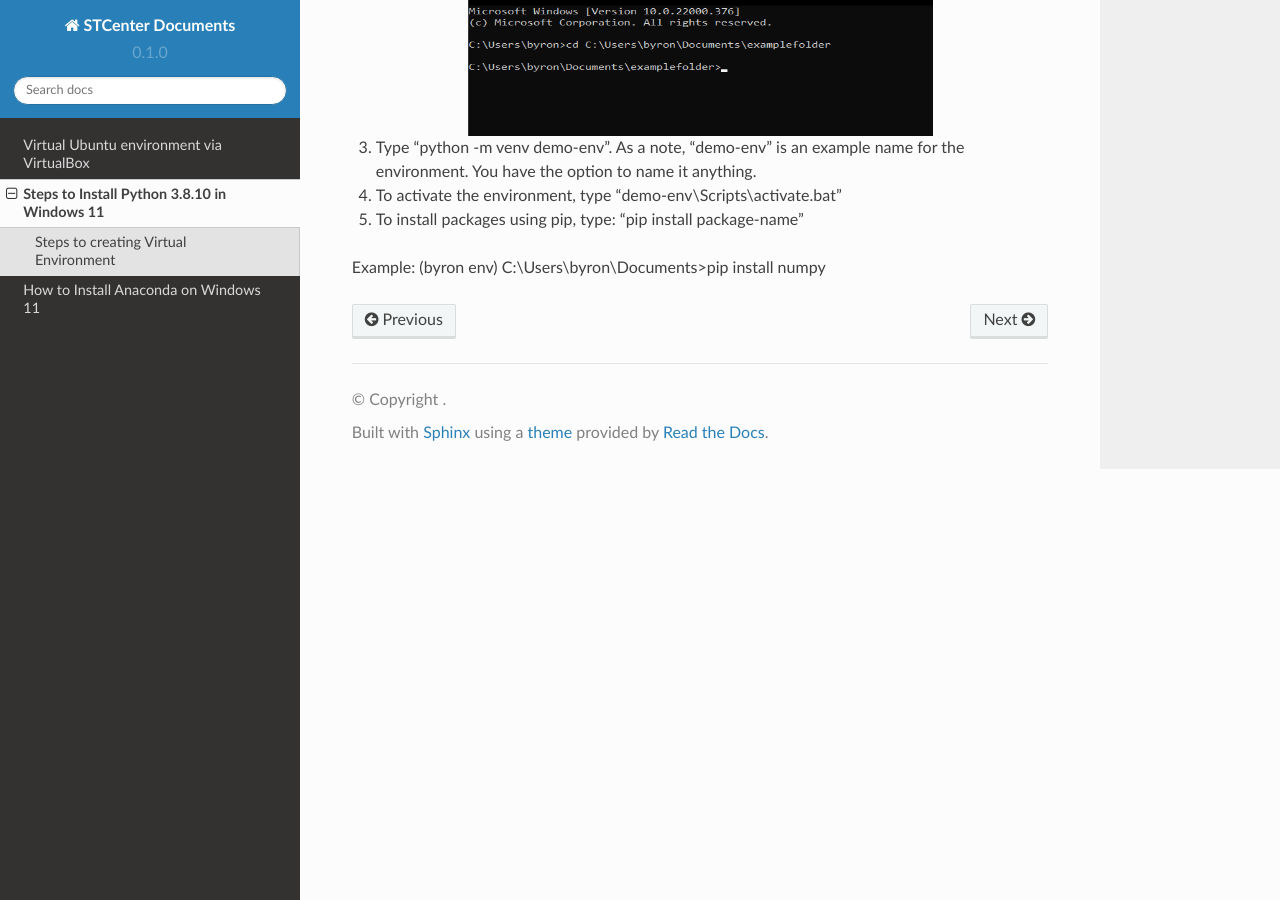
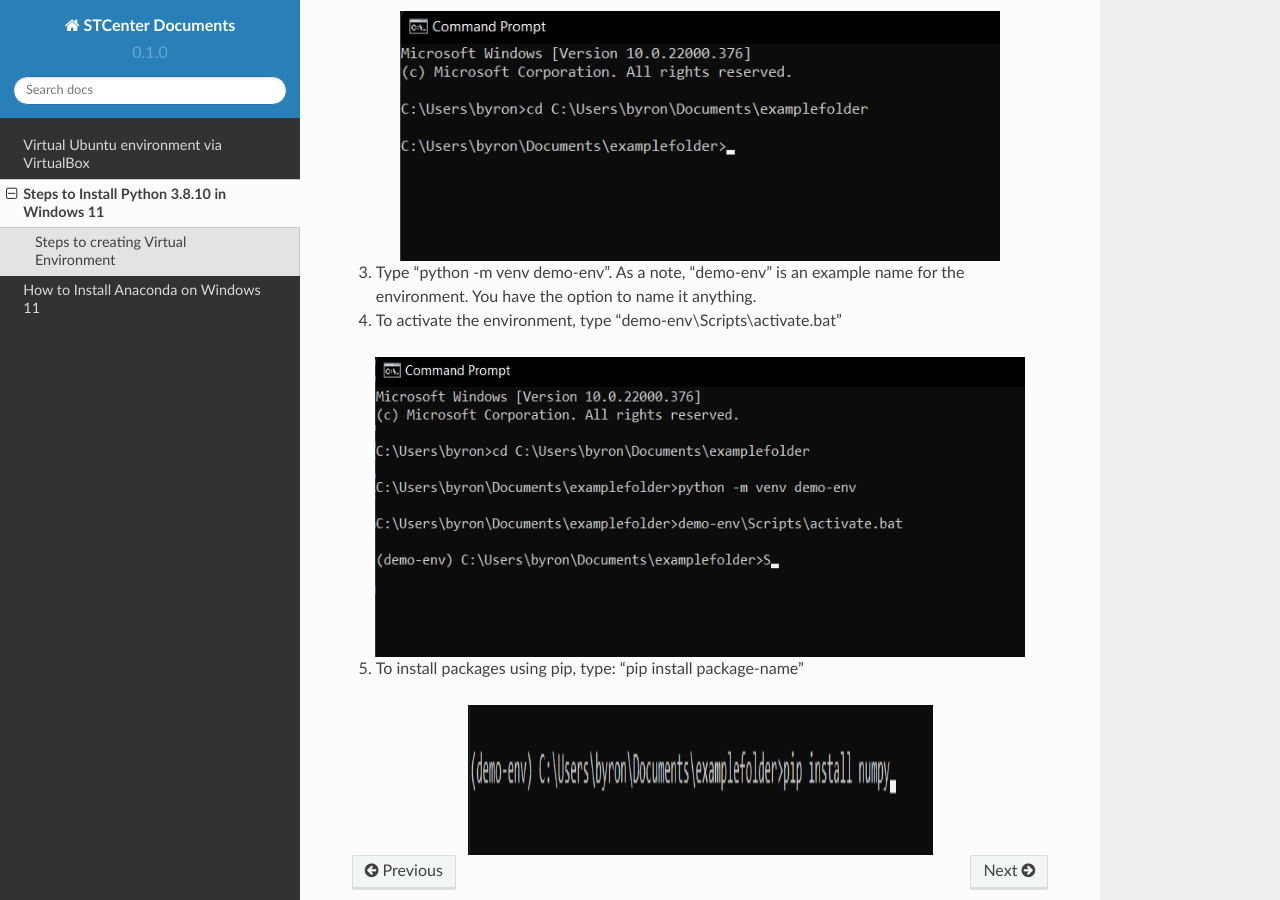
Before and after one commit to stccenter/STCenterDocs, a Sphinx documentation site: the page built from docs/source/python3.8-install.rst, in a window 1280 px wide and 900 px high, scrolled down 956 px. Built offline with Sphinx 7.4.7 and the Read the Docs theme 2.0.0, drawn with Linux system fonts in a browser that asks for light colours.

Commit message:
Update python3.8-install.rst

```diff
--- a/docs/source/python3.8-install.rst
+++ b/docs/source/python3.8-install.rst
@@ -11,9 +11,9 @@ Steps to Install Python 3.8.10 in Windows 11
 8. To confirm installation, open Command prompt and type “python --version”. If the installation was successful, it should display the version information and the Python command prompt. In the image below, my version is Python 3.9.7.
 
 .. image:: ../images/python-screenshot.png
-    :width: 465px
+    :width: 480px
     :align: center
-    :height: 150px
+    :height: 175px
     :alt: Verify python installation
 
 Steps to creating Virtual Environment
@@ -26,15 +26,25 @@ The pupose of a virtual environment is to create an independent environment for
 2. To place the virtual enviroment inside a specific folder: type "cd" followed by a space, drag and drop the folder to the window, and press enter.
 
 .. image:: ../images/v-env.step2.png
-    :width: 465px
+    :width: 600px
     :align: center
-    :height: 150px
+    :height: 250px
     :alt: Placing virtual environment inside a folder
 
 3. Type "python -m venv demo-env". As a note, "demo-env" is an example name for the environment. You have the option to name it anything.
 
 4. To activate the environment, type "demo-env\\Scripts\\activate.bat"
 
+.. image:: ../images/v-env.step4.png
+    :width: 650px
+    :align: center
+    :height: 300px
+    :alt: Placing virtual environment inside a folder
+
 5. To install packages using pip, type: "pip install package-name"
 
-Example: (byron env) C:\\Users\\byron\\Documents>pip install numpy
+.. image:: ../images/v-env.step5.png
+    :width: 465px
+    :align: center
+    :height: 150px
+    :alt: Placing virtual environment inside a folder
```
